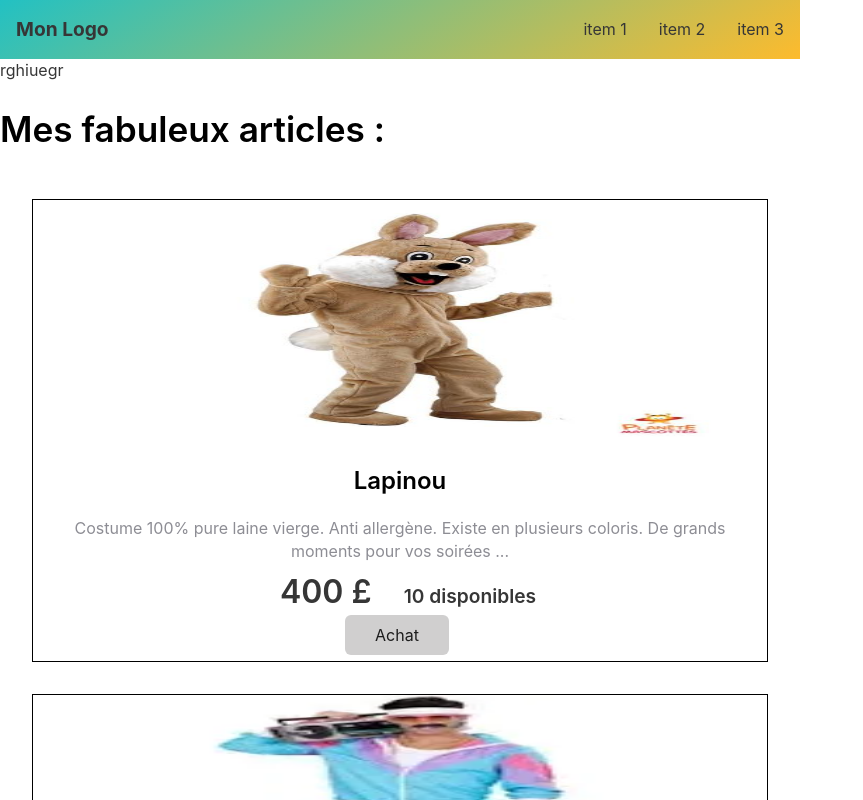
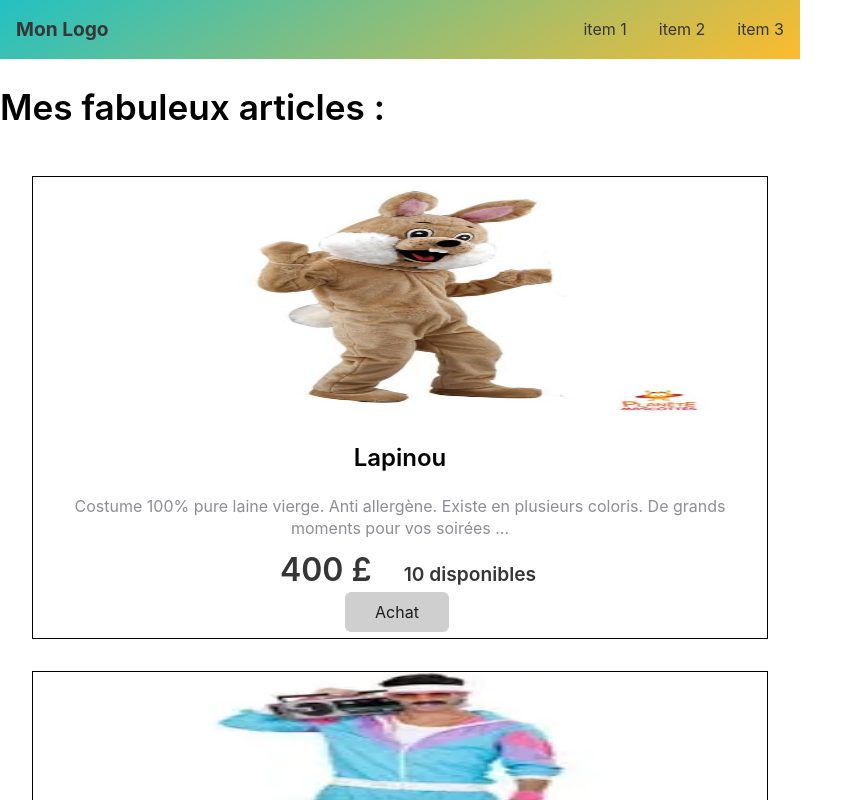
Before and after one commit to NoCared/boutique, a React (Create React App) app: page / in a window 1280 px wide. Shown: the top 800 px of the page, without its empty margins (0-863 px from the left). Built offline with nearby package versions, Linux system fonts and the light colour scheme.

Commit message:
ADD - Ajout de l'id produit dans un panier

```diff
--- a/src/App.js
+++ b/src/App.js
@@ -11,7 +11,7 @@
         this.state = {
             articlesApp: articles,
             qteDecrement: this.qteDecrement.bind(this),
-            test: "rghiuegr"
+            panier: []
         }
     }
 
@@ -28,8 +28,12 @@
             newArticle[i].qte--;
             this.setState({
                 ...this.state,
-                articlesApp: newArticle
+                // mise à jour de ma qte pour i (id de l'article)
+                articlesApp: newArticle,
+                // mise à jour de mon panier avec l'ajout de i
+                panier:[...this.state.panier,i],
             });
+
 
             //// ------- OTHER
             // let newArticle = this.state.articlesApp.map((value, index) => {
@@ -43,15 +47,7 @@
             //     articlesApp: newArticle
             // })
 
-
-            this.setState({
-                ...this.state,
-                test: "bjr"
-            })
-        }
-
             ////// ------------------------- OPTIMISED
-        // if (this.state.articlesApp[i].qte > 0) {
             //     this.setState(prevState => {
             //         const newArticlesApp = [...prevState.articlesApp];
             //         newArticlesApp[i] = { ...newArticlesApp[i], qte: newArticlesApp[i].qte - 1 };
@@ -59,10 +55,11 @@
             //         return {
             //             ...prevState,
             //             articlesApp: newArticlesApp,
-        //             test: "bjr"
             //         };
             //     });
-        // }
+
+
+        }
     }
 
     render() {
@@ -72,7 +69,7 @@
                     <Menu />
                 </header>
                 <main>
-                    <div>{this.state.test}</div>
+                    <div>{this.state.panier}</div>
                     <SectionArticles articlesProp={this.state} />
                 </main>
                 <footer>
--- a/src/components/SectionArticles/SectionArticles.css
+++ b/src/components/SectionArticles/SectionArticles.css
@@ -6,6 +6,6 @@
 
     display: flex;
     justify-content: space-evenly;
-    align-items: start;
+    align-items: flex-start;
     flex-wrap: wrap;
 }
```
Lines whose indentation alone changed are shown as unchanged.
